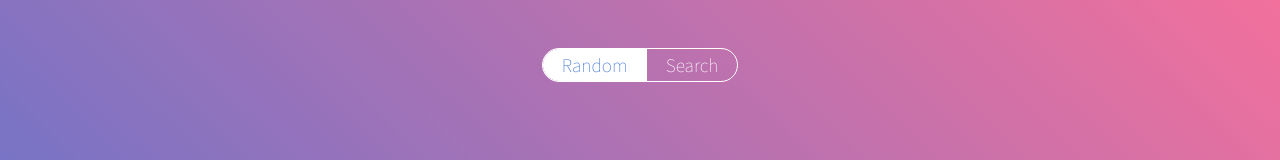
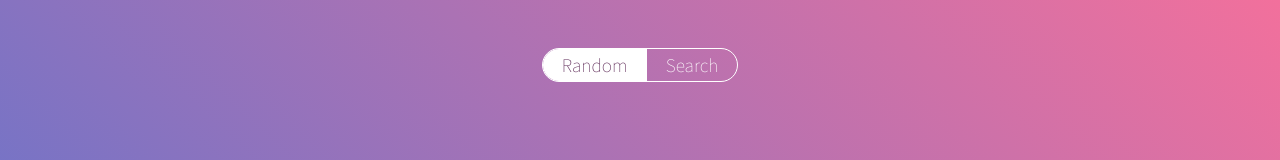
Before and after one commit to vNakamura/vuedvice, a Vue app: page /#/random in a window 1280 px wide. Shown: the top 160 px of the page. Built offline with nearby package versions, Linux system fonts and the light colour scheme.

Commit message:
feat: improve visibility of navigation texts

```diff
--- a/public/index.html
+++ b/public/index.html
@@ -9,6 +9,7 @@
       href="https://fonts.googleapis.com/css?family=Source+Sans+Pro:200"
       rel="stylesheet"
     />
+    <meta name="color-scheme" content="dark">
     <title>vuedvice</title>
   </head>
   <body>
--- a/src/App.vue
+++ b/src/App.vue
@@ -67,6 +67,6 @@ body {
 }
 #nav a.router-link-active {
   background: white;
-  color: #4075d8;
+  color: #62305c;
 }
 </style>
```
